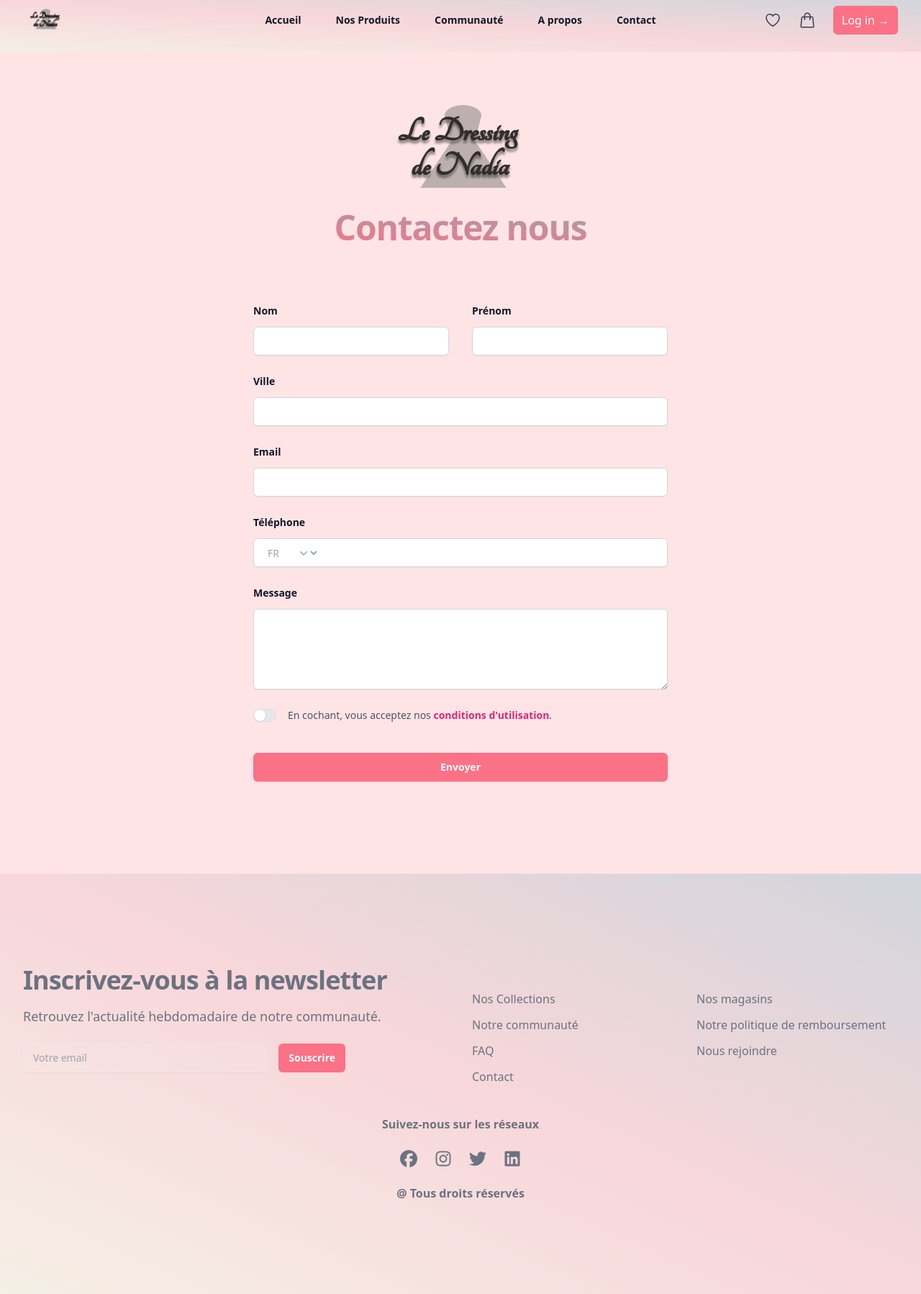
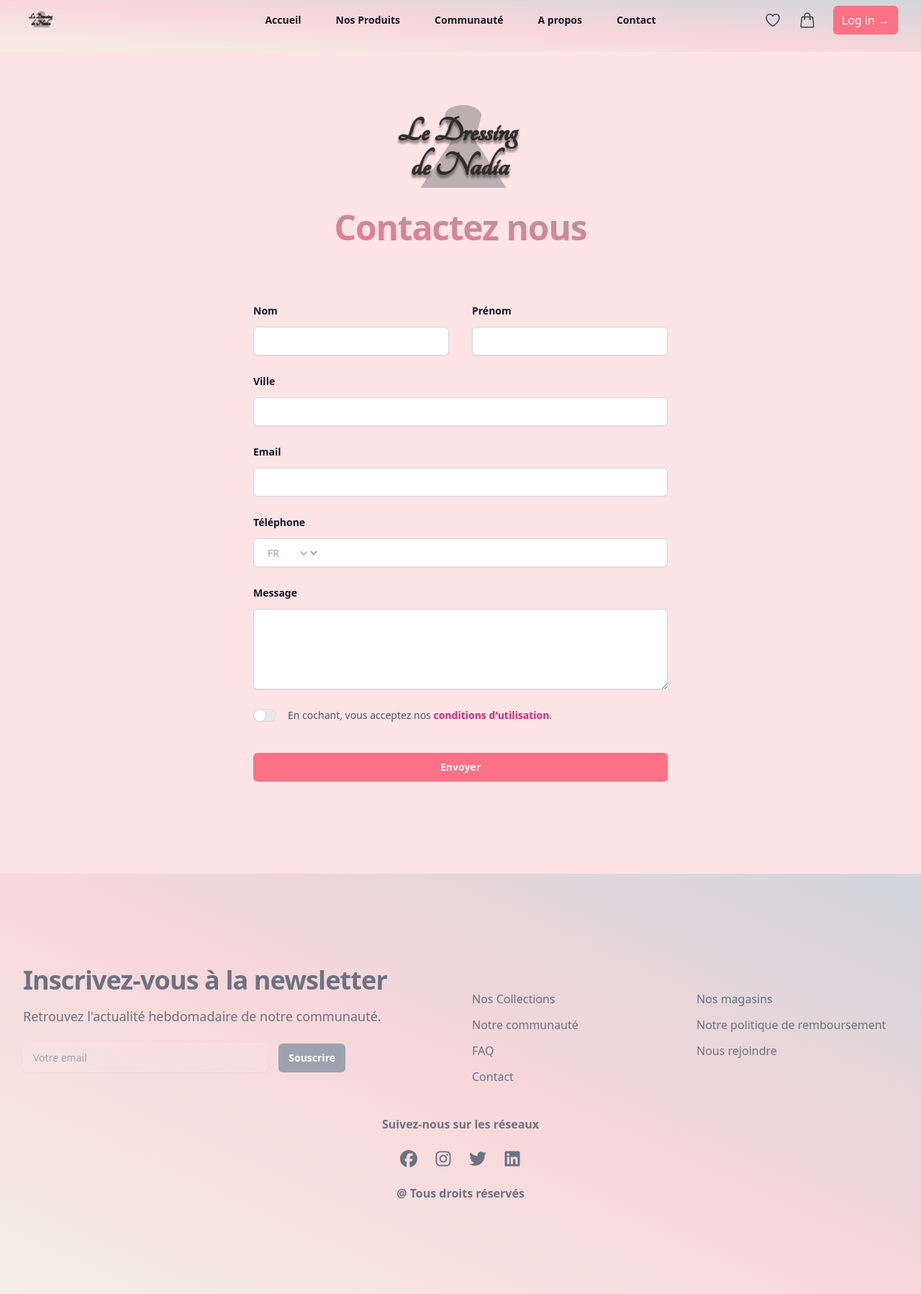
Before and after one commit to BakrimNadia/Dressing-shop, a Next.js app: page /Contact in a window 1280 px wide. Shown: the whole page at 72% size. Built offline with nearby package versions, Linux system fonts and the light colour scheme.

Commit message:
rectify logo

```diff
--- a/app/Component/Footer.tsx
+++ b/app/Component/Footer.tsx
@@ -27,7 +27,7 @@ export default function Footer() {
               />
               <button
                 type="submit"
-                className="flex-none rounded-md bg-rose-400 text-white px-3.5 py-2.5 text-sm font-semibold shadow-sm hover:bg-rose-100 focus-visible:outline focus-visible:outline-2 focus-visible:outline-offset-2 focus-visible:outline-rose-500"
+                className="flex-none rounded-md bg-gray-400 text-white px-3.5 py-2.5 text-sm font-semibold shadow-sm hover:bg-rose-100 focus-visible:outline focus-visible:outline-2 focus-visible:outline-offset-2 focus-visible:outline-rose-500"
               >
                 Souscrire
               </button>
--- a/app/Component/Header.tsx
+++ b/app/Component/Header.tsx
@@ -33,8 +33,8 @@ export default function Header() {
                         <span className="sr-only">Your Company</span>
                         <img
                             alt="Logo"
-                            src="images/logo-dressing2.png"
-                            className="h-10 w-auto"
+                            src="/images/logo-dressing2.png"
+                            className="h-8 w-auto rounded-full"
                         />
                     </a>
                 </div>
@@ -92,8 +92,8 @@ export default function Header() {
                             <span className="sr-only">Your Company</span>
                             <img
                                 alt="Logo"
-                                src="images/logo-dressing2.png"
-                                className="h-8 w-auto"
+                                src="/images/logo-dressing2.png"
+                                className="h-8 w-auto rounded-full"
                             />
                         </a>
                         <a href="#" className="text-gray-700 hover:text-gray-900" aria-label="Wishlist">
--- a/app/Contact/page.tsx
+++ b/app/Contact/page.tsx
@@ -28,7 +28,7 @@ export default function Contact() {
         <Header />
       <div className="mx-auto max-w-2xl text-center">
         <div className="flex justify-center items-center">
-        <img src="images/logo-dressing2.png" alt="logo" className="text-center justify-center item-center opacity-80 hover:scale-105 transition-transform duration-300" />
+        <img src="/images/logo-dressing2.png" alt="logo" className="text-center justify-center item-center opacity-80 hover:scale-105 transition-transform duration-300" />
         </div>
         <h2 className="text-balance text-4xl font-semibold tracking-tight text-gray-900 sm:text-5xl bg-gradient-to-tr from-rose-400 to-gray-400 bg-clip-text text-transparent hover:animate-bounce">Contactez nous</h2>
       </div>
--- a/app/Products/page.tsx
+++ b/app/Products/page.tsx
@@ -210,7 +210,7 @@ const products = [
                     </h3>
                     <p className="mt-1 text-sm text-gray-500">{product.color}</p>
                   </div>
-                  <button className="bg-rose-400 hover:bg-rose-100 text-sm font-medium text-white px-5">{product.price}</button>
+                  <button className="text-sm font-medium text-white px-5  bg-rose-400 hover:!bg-rose-100">{product.price}</button>
                 </div>
               </div>
             ))}
--- a/app/page.tsx
+++ b/app/page.tsx
@@ -17,7 +17,7 @@ export default function Home() {
     <div>
     <Header />
 
-    <div className="relative isolate pt-14 mb-5">
+    <div className="relative isolate pt-14 mb-2">
   <Banner />
       <div
       style={{
```
